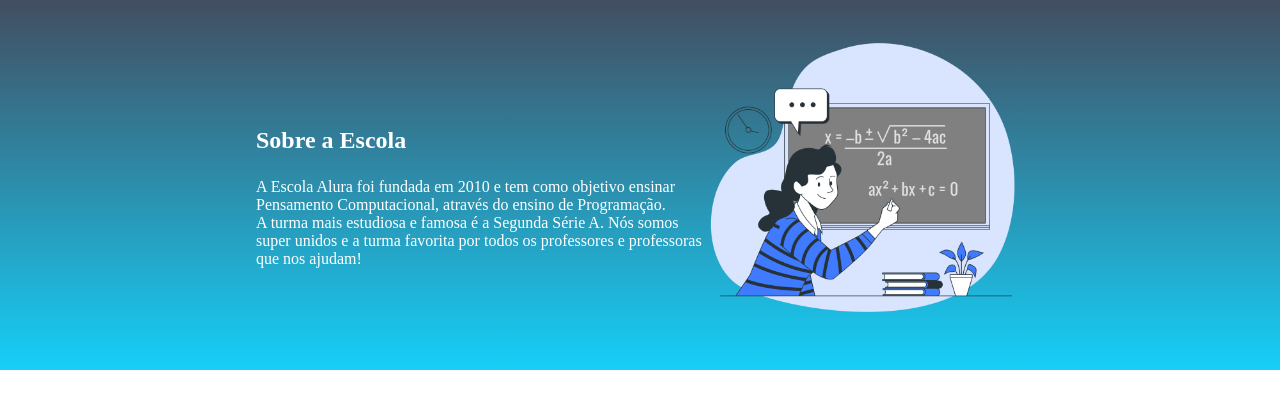
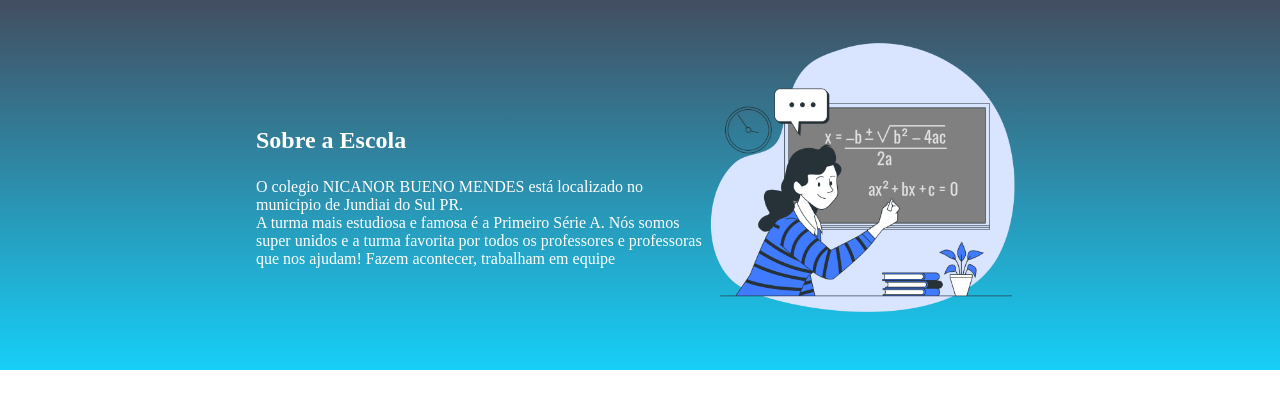
Before and after one commit to LAVHI1/site-escola, a plain HTML site: page index.html in a window 1280 px wide. Shown: the part 318-726 px from the top of the page. Drawn offline with Linux system fonts and the light colour scheme.

Commit message:
Update index.html

```diff
--- a/index.html
+++ b/index.html
@@ -19,8 +19,8 @@
     <section class="escola">
         <div class="escola-div-conteudo">
             <h2 class="escola-titulo">Sobre a Escola</h2>
-            <p class="escola-texto-um">A Escola Alura foi fundada em 2010 e tem como objetivo ensinar Pensamento Computacional, através do ensino de  Programação.</p>
-            <p class="escola-texto-dois">A turma mais estudiosa e famosa é a Segunda Série A. Nós somos super unidos e a turma favorita por todos os professores e professoras que nos ajudam!</p>
+            <p class="escola-texto-um"> O colegio NICANOR BUENO MENDES está localizado no municipio de Jundiai do Sul PR.</p>
+            <p class="escola-texto-dois">A turma mais estudiosa e famosa é a Primeiro Série A. Nós somos super unidos e a turma favorita por todos os professores e professoras que nos ajudam! Fazem acontecer, trabalham em equipe</p>
         </div>
         <img class="escola-imagem" src="Formula-bro.png" alt="Professora no quadro">
     </section>
```
